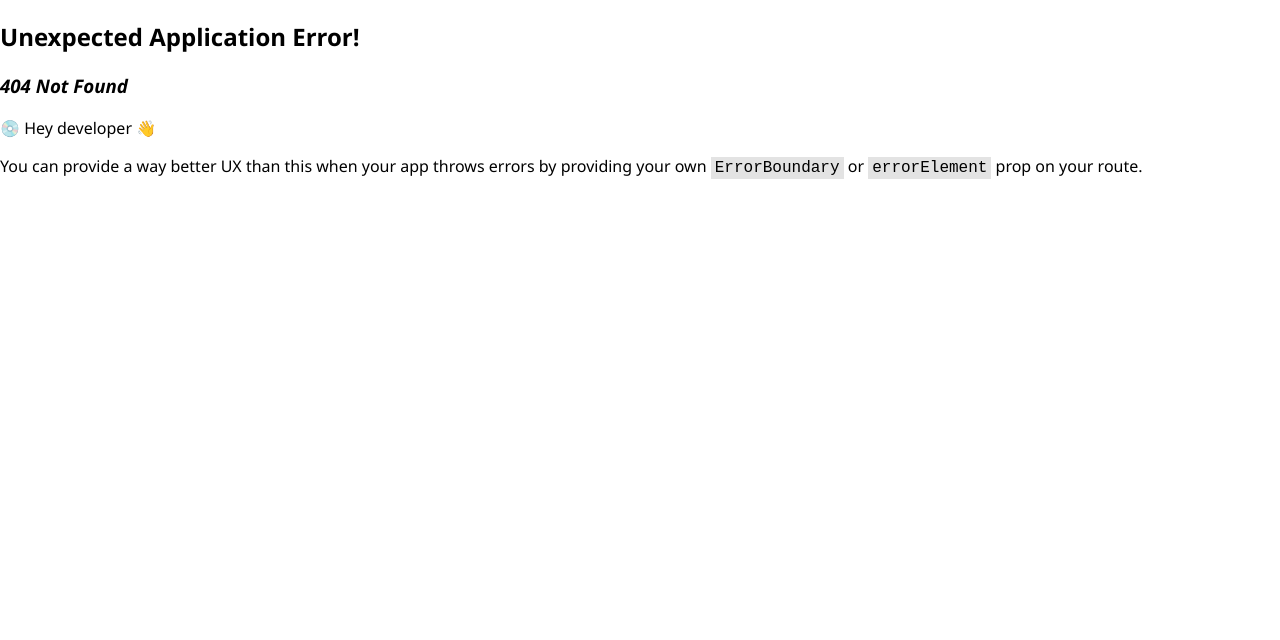
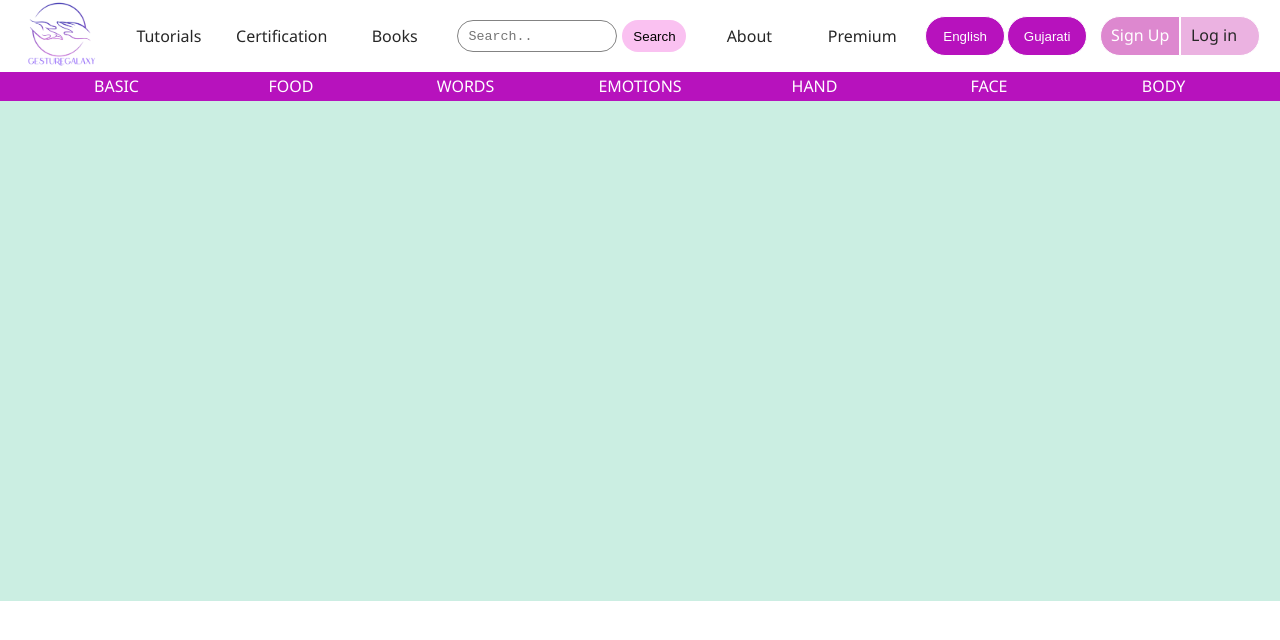
Before and after one commit to VandanKambodi/GestureGalaxy, a React (Vite) app in the folder learning-app/: page /home in a window 1280 px wide. Before the commit this address had no page. Shown: the top 640 px of the page. Built offline with nearby package versions, Linux system fonts and the light colour scheme.

Commit message:
Update hero section
Implement  Hero section

```diff
--- a/learning-app/src/App.jsx
+++ b/learning-app/src/App.jsx
@@ -11,10 +11,18 @@ const router = createBrowserRouter(
       path:"/",
       element:
       <div>
-        <Navbar/>,
-        <Home/>
+          <Navbar/>
       </div>
-    }
+    },
+
+    {
+      path:"/home",
+      element:
+      <div>
+          <Navbar/>
+          <Home/>
+      </div>
+    },
   ]
 );
 
--- a/learning-app/src/components/Home.css
+++ b/learning-app/src/components/Home.css
@@ -0,0 +1,11 @@
+.hero{
+    margin: 0%;
+    padding: 0%;
+    box-sizing: border-box;
+    max-width: 1800px;
+}
+.basic{
+    height: 500px;
+    width: 100%;
+    background-color: rgb(203, 238, 226);
+}
--- a/learning-app/src/components/Home.jsx
+++ b/learning-app/src/components/Home.jsx
@@ -4,9 +4,14 @@ import './Navbar.jsx'
 import { Link } from 'react-router-dom'
 const Home = () => {
   return (
-    <div>
+    <section className="hero">
+        <div className="main">
 
-    </div>
+        </div>
+        <div className="basic">
+
+      </div>
+    </section>
   )
 }
 
--- a/learning-app/src/components/Navbar.css
+++ b/learning-app/src/components/Navbar.css
@@ -1,10 +1,10 @@
-body {
+.navi {
     margin: 0;
     font-family: 'Segoe UI', Tahoma, Geneva, Verdana, sans-serif;
     font-weight: 400;
     font-size: 16px;
     box-sizing: border-box;
-    max-width: 100%;
+    max-width: 1800px;
     color: black;
 }
 li{
@@ -15,7 +15,7 @@ a{
     color: rgb(39, 39, 39);
 }
 .nav{
-    max-width: 1800px;
+    max-width: 100%;
     display: flex;
     height: 4.5rem;
     justify-content: space-between;
@@ -58,11 +58,12 @@ a{
     border-radius: 90px;
     background-color: #fac1f1;
     border: none;
-    height: 1.5rem;
+    height: 2rem;
+    width: 4rem;
 }
 .butt:hover{
     background-color: #DD88CF;
-    cursor: pointer;
+    color: white;
 }
 .convert{
     display: flex;
@@ -97,7 +98,7 @@ a{
 }
 #sign{
     width: 5rem;
-    height: 2rem;
+    height: 2.5rem;
     padding-left: 10px;
     padding-top: 7px;
     border: 1px solid rgb(255, 255, 255);
@@ -113,7 +114,7 @@ a{
 }
 #log{
     width: 5rem;
-    height: 2rem;
+    height: 2.5rem;
     padding-left: 10px;
     padding-top: 7px;
     border: 1px solid rgb(255, 255, 255);
@@ -132,7 +133,7 @@ a{
     font-family: 'Segoe UI', Tahoma, Geneva, Verdana, sans-serif;
     background-color: #b712bd;
     color: white;
-    max-width: 1800px;
+    max-width: 100%;
     height: 1.8rem;
     display: flex;
     justify-content: center;
--- a/learning-app/src/components/Navbar.jsx
+++ b/learning-app/src/components/Navbar.jsx
@@ -4,10 +4,10 @@ import { Link } from 'react-router-dom'
 import './Home.jsx'
 const Navbar = () => {
   return (
-    <body>
+    <div className="navi">
         <div className="nav">
             <div className="logo">
-                <Link to="/">
+                <Link to="/home">
                     <img src="./logo1.png" alt="logo" className='img'/>
                 </Link>
             </div>
@@ -42,7 +42,7 @@ const Navbar = () => {
             <Link to="#" id='d1'>FACE</Link>
             <Link to="#" id='d1'>BODY</Link>
         </div>
-    </body>
+    </div>
   )
 }
 
--- a/learning-app/src/index.css
+++ b/learning-app/src/index.css
@@ -0,0 +1,5 @@
+*{
+    margin: 0;
+    padding: 0;
+    box-sizing: border-box;
+}
```
